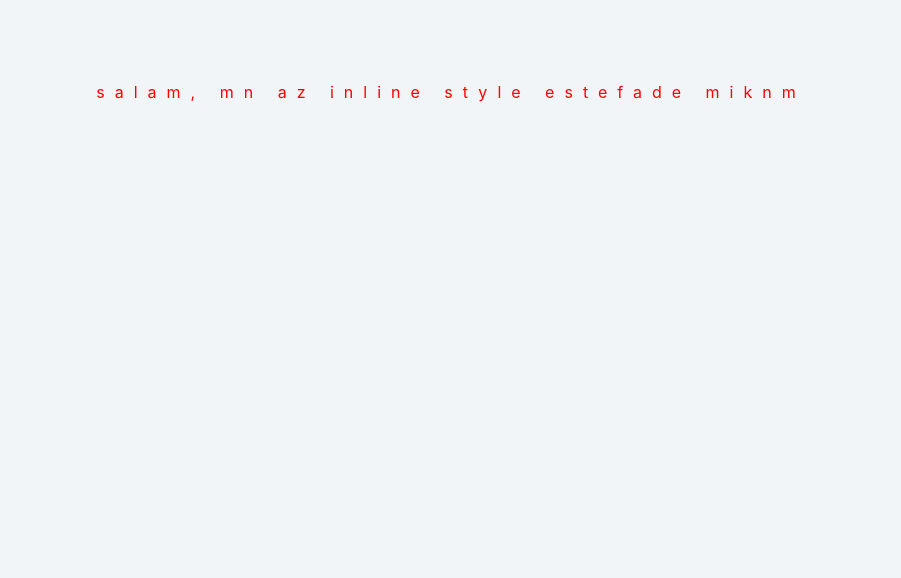
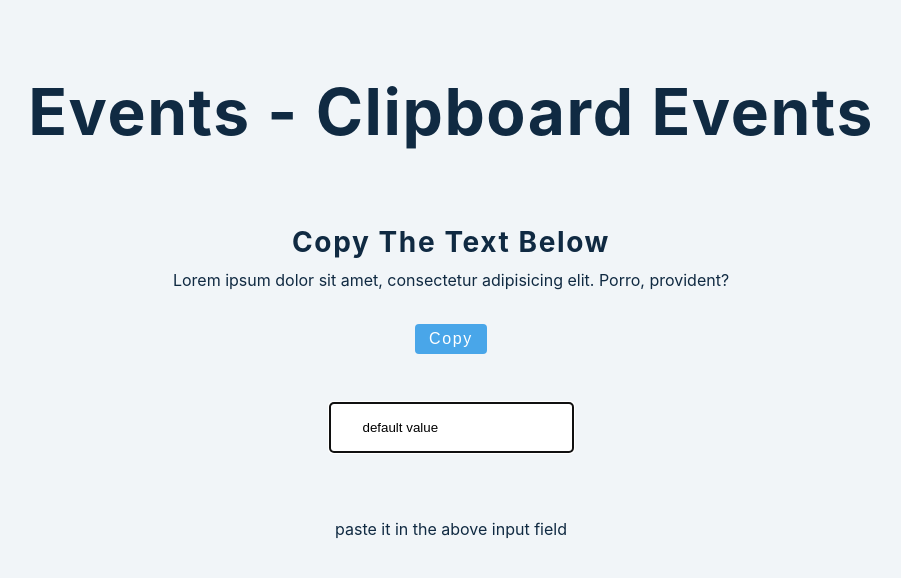
Before and after one commit to alivarastepour/react, a React (Create React App) app: page / in a window 1280 px wide. Shown: the top 578 px of the page, without its empty margins (189-1090 px from the left). Built offline with nearby package versions, Linux system fonts and the light colour scheme.

Commit message:
events - clipboard events

```diff
--- a/src/App.js
+++ b/src/App.js
@@ -1,5 +1,5 @@
 import React from 'react'
-import Setup from './tutorial/21-inline-styling/inline-styling'
+import Setup from './tutorial/22-events/clipboard-events'
 function App() {
   return (
     <div className='container'>
--- /dev/null
+++ b/src/tutorial/22-events/clipboard-events.js
@@ -0,0 +1,40 @@
+import React, {useState} from "react";
+
+const Setup = () => {
+  return <>
+    <h1>events - clipboard events</h1>
+    <br/>
+    <br/>
+    <br/>
+    <div>
+      <Text/>
+    </div>
+  </>
+}
+
+const Text = () => {
+  const [state, setState] = useState('default value');
+
+  const myFunc = () => {
+    navigator.clipboard.writeText(document.getElementById('idx').innerHTML);
+  }
+  const myFunc1 =  async () => {
+    let text = await  navigator.clipboard.readText();
+    setState(text);
+  }
+
+  return <>
+
+    <h3>copy the text below</h3>
+    <div id='idx'>Lorem ipsum dolor sit amet, consectetur adipisicing elit. Porro, provident?</div>
+    <button onClick={() => myFunc()} className="btn">copy</button>
+    <br/>
+    <br/>
+    <br/>
+    <input autoFocus={true} onChange={e => setState(e.target.value)} onPaste={() =>myFunc1()} value={state} className='form' type="text"/>
+    <div>paste it in the above input field</div>
+  </>
+}
+
+
+export default Setup
```
